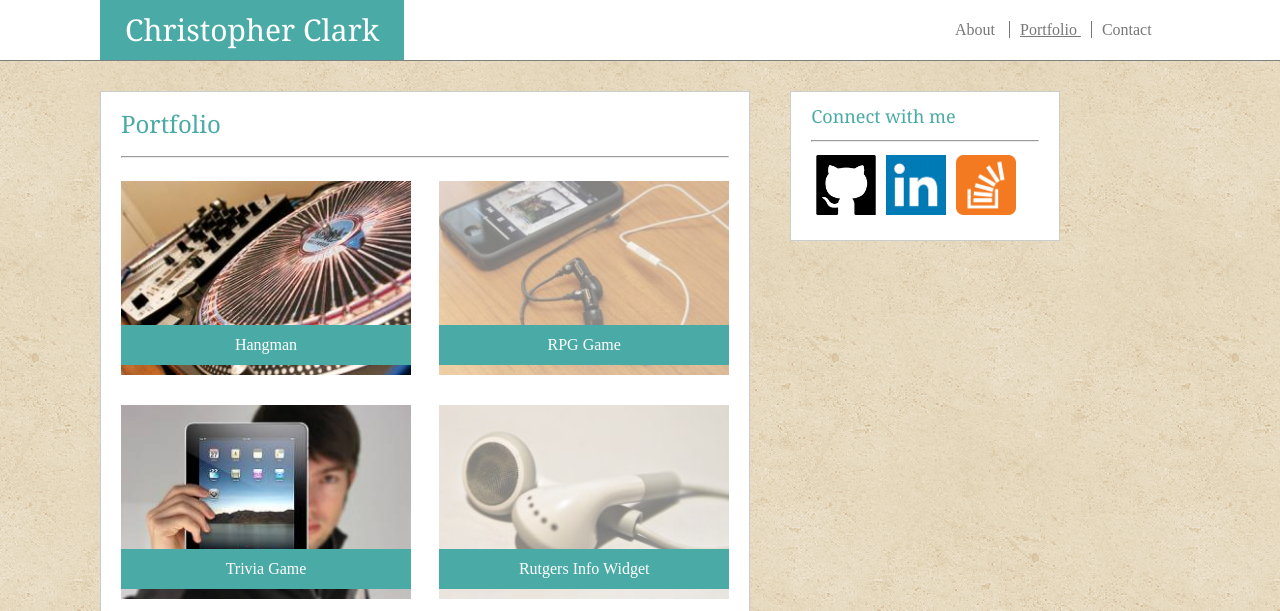
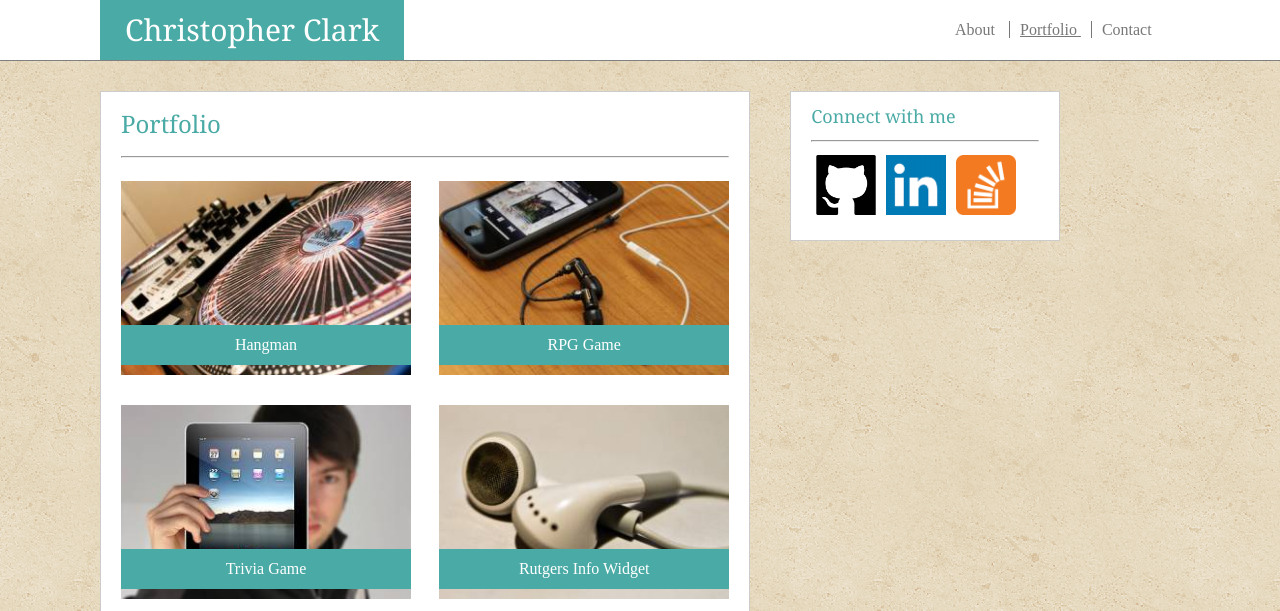
Before and after one commit to cclarkcode/Basic-Portfolio, a plain HTML site: page portfolio.html in a window 1280 px wide. Shown: the top 611 px of the page. Drawn offline with Linux system fonts and the light colour scheme.

Commit message:
slight style update

```diff
--- a/assets/css/style.css
+++ b/assets/css/style.css
@@ -219,7 +219,7 @@ p {
 
 }
 
-.project1:hover {
+.project1:hover, .project2:hover {
 
 	opacity: .5;
 
@@ -232,11 +232,6 @@ p {
 	padding: 15px 0px 15px 0px;
 	float: right;
 
-}
-
-.project2 {
-
-	opacity: .5;
 }
 
 .image-title {
```
